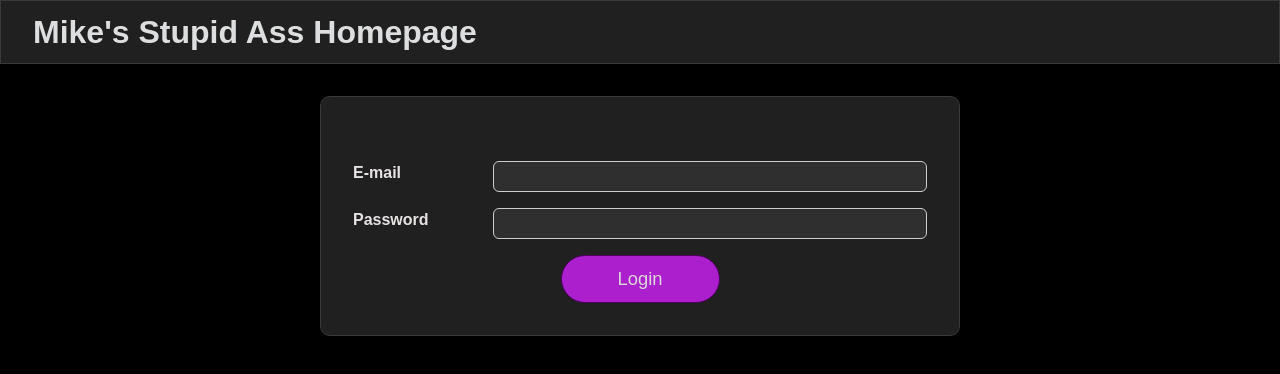
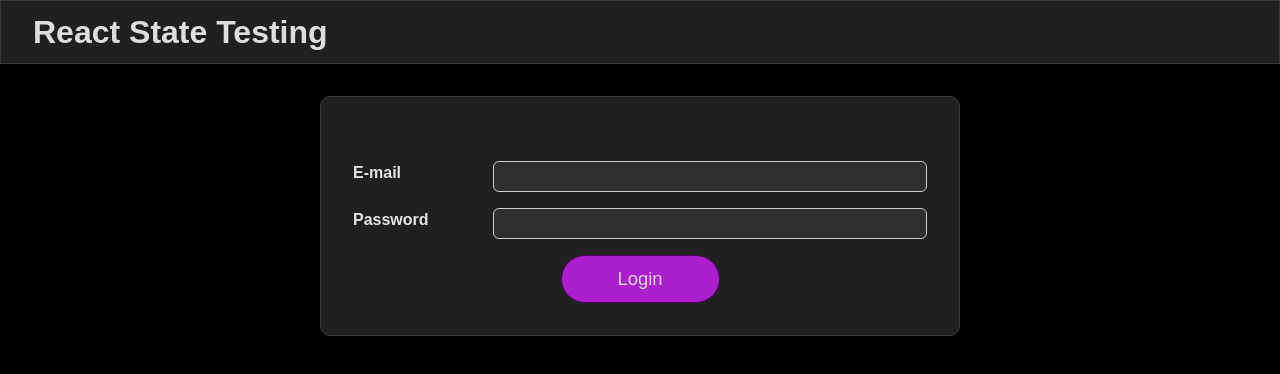
Before and after one commit to mhaslinsky/state-playground, a React (Create React App) app: page / in a window 1280 px wide. Shown: the top 374 px of the page. Built offline with nearby package versions, Linux system fonts and the light colour scheme.

Commit message:
homepage title

```diff
--- a/src/components/MainHeader/MainHeader.js
+++ b/src/components/MainHeader/MainHeader.js
@@ -6,7 +6,7 @@ import classes from "./MainHeader.module.css";
 const MainHeader = ({ onLogout }) => {
   return (
     <header className={classes["main-header"]}>
-      <h1>Mike's Stupid Ass Homepage</h1>
+      <h1>React State Testing</h1>
       <Navigation />
     </header>
   );
```
